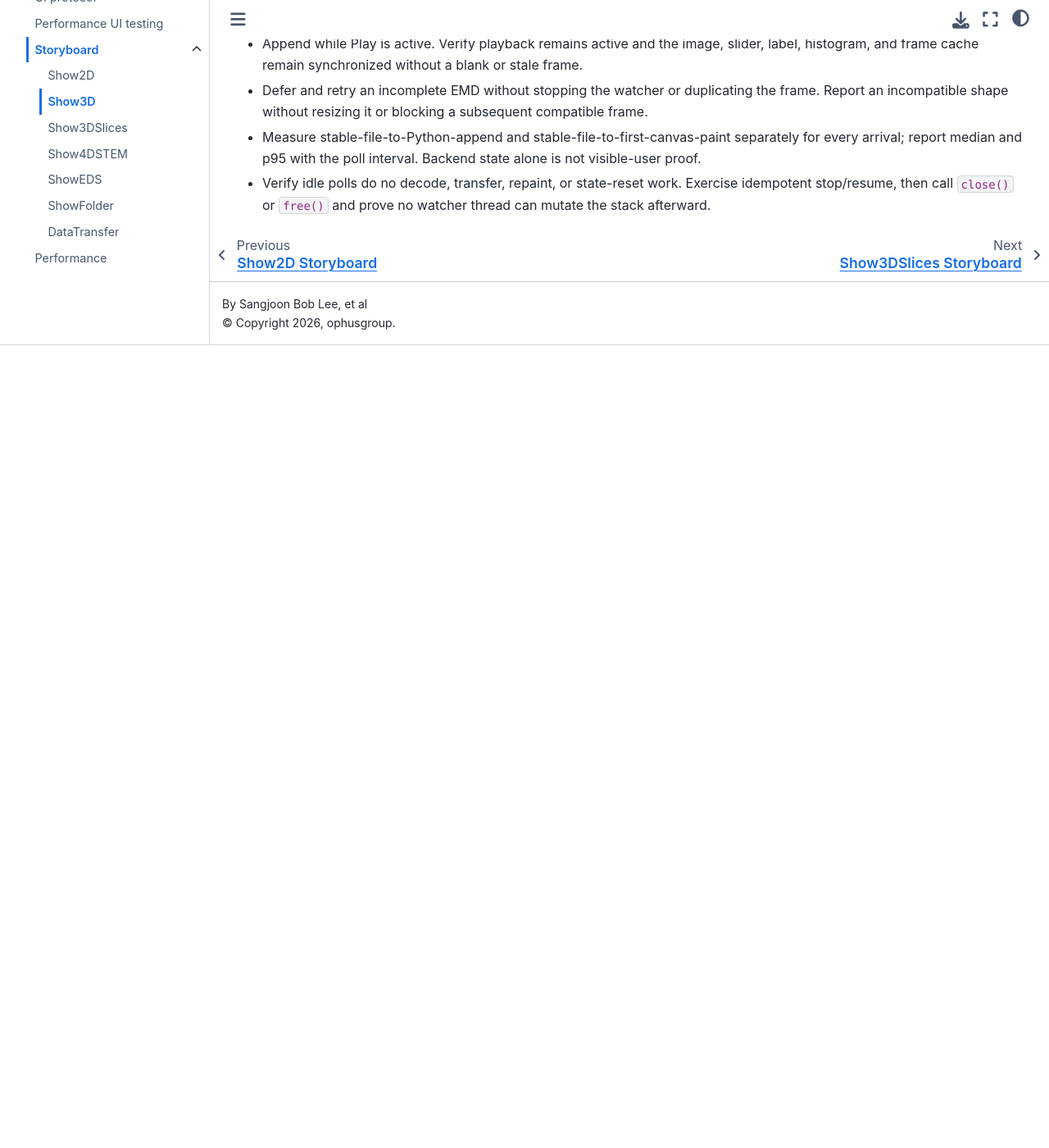
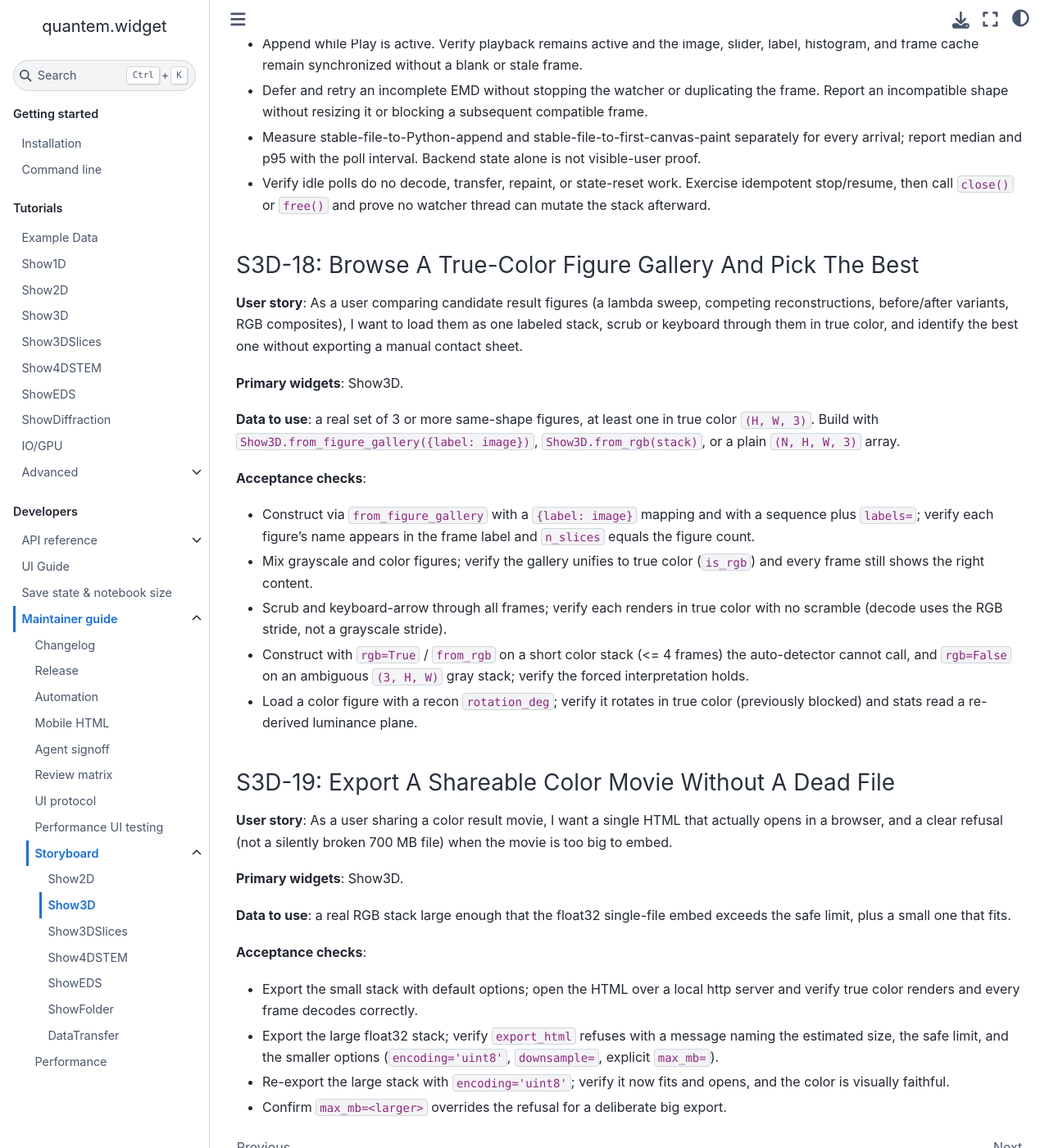
Before and after one commit to bobleesj/quantem.widget, a Jupyter Book: the page built from docs/maintainer/storyboard-show3d.md, in a window 1280 px wide and 1400 px high, scrolled down 8677 px. Shown: the whole window at 82% size. Built offline with Jupyter Book 1.0.4 settings and Sphinx 7.4.7 and the Sphinx Book theme 1.1.4, drawn with Linux system fonts in a browser that asks for light colours; before the commit the page ends 9098 px from its top, so only the background shows below that.

Commit message:
docs: add S3D-18/S3D-19 user stories for color gallery and safe export

```diff
--- a/docs/maintainer/storyboard-show3d.md
+++ b/docs/maintainer/storyboard-show3d.md
@@ -404,3 +404,53 @@ source data and generated reports outside git.
 - Verify idle polls do no decode, transfer, repaint, or state-reset work.
   Exercise idempotent stop/resume, then call ``close()`` or ``free()`` and prove
   no watcher thread can mutate the stack afterward.
+
+### S3D-18: Browse A True-Color Figure Gallery And Pick The Best
+
+**User story**: As a user comparing candidate result figures (a lambda sweep,
+competing reconstructions, before/after variants, RGB composites), I want to
+load them as one labeled stack, scrub or keyboard through them in true color,
+and identify the best one without exporting a manual contact sheet.
+
+**Primary widgets**: Show3D.
+
+**Data to use**: a real set of 3 or more same-shape figures, at least one in
+true color `(H, W, 3)`. Build with `Show3D.from_figure_gallery({label: image})`,
+`Show3D.from_rgb(stack)`, or a plain `(N, H, W, 3)` array.
+
+**Acceptance checks**:
+
+- Construct via `from_figure_gallery` with a `{label: image}` mapping and with a
+  sequence plus `labels=`; verify each figure's name appears in the frame label
+  and `n_slices` equals the figure count.
+- Mix grayscale and color figures; verify the gallery unifies to true color
+  (`is_rgb`) and every frame still shows the right content.
+- Scrub and keyboard-arrow through all frames; verify each renders in true color
+  with no scramble (decode uses the RGB stride, not a grayscale stride).
+- Construct with `rgb=True` / `from_rgb` on a short color stack (<= 4 frames) the
+  auto-detector cannot call, and `rgb=False` on an ambiguous `(3, H, W)` gray
+  stack; verify the forced interpretation holds.
+- Load a color figure with a recon `rotation_deg`; verify it rotates in true
+  color (previously blocked) and stats read a re-derived luminance plane.
+
+### S3D-19: Export A Shareable Color Movie Without A Dead File
+
+**User story**: As a user sharing a color result movie, I want a single HTML
+that actually opens in a browser, and a clear refusal (not a silently broken
+700 MB file) when the movie is too big to embed.
+
+**Primary widgets**: Show3D.
+
+**Data to use**: a real RGB stack large enough that the float32 single-file
+embed exceeds the safe limit, plus a small one that fits.
+
+**Acceptance checks**:
+
+- Export the small stack with default options; open the HTML over a local http
+  server and verify true color renders and every frame decodes correctly.
+- Export the large float32 stack; verify `export_html` refuses with a message
+  naming the estimated size, the safe limit, and the smaller options
+  (`encoding='uint8'`, `downsample=`, explicit `max_mb=`).
+- Re-export the large stack with `encoding='uint8'`; verify it now fits and
+  opens, and the color is visually faithful.
+- Confirm `max_mb=<larger>` overrides the refusal for a deliberate big export.
```
